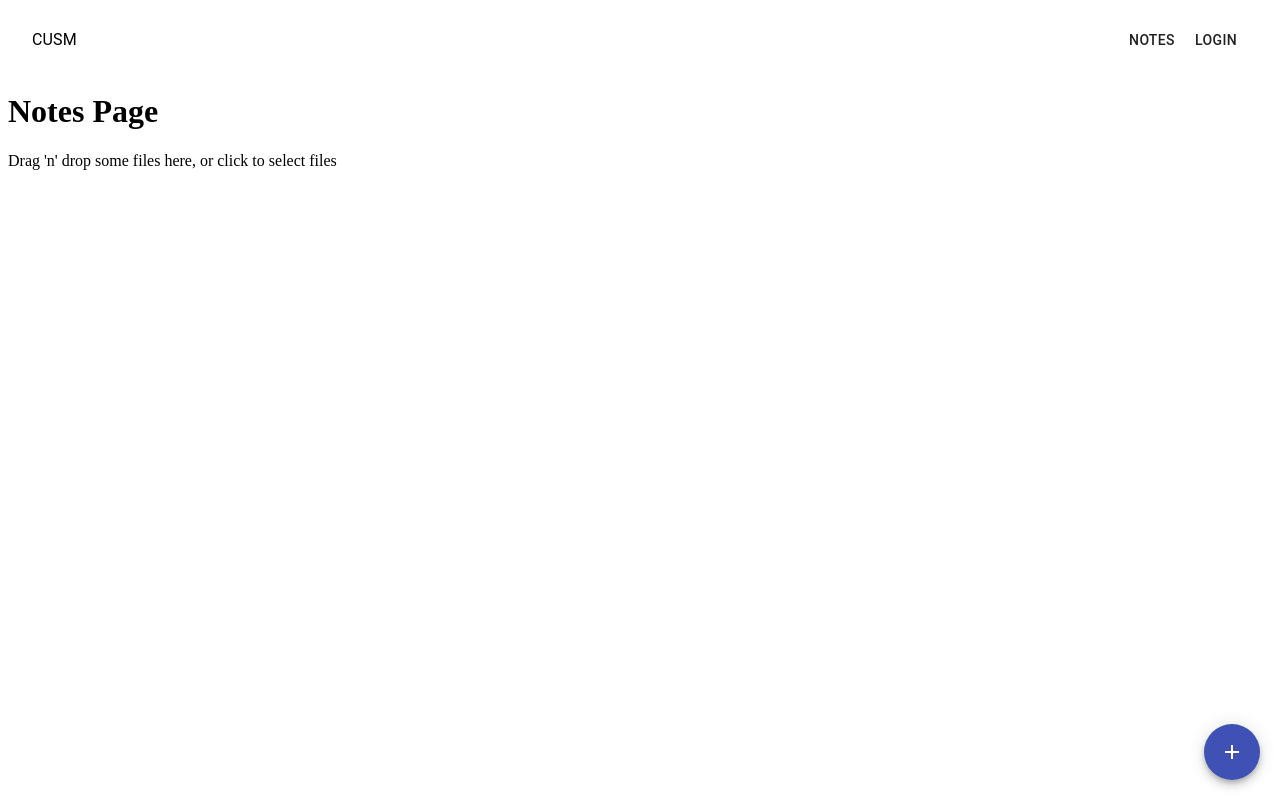
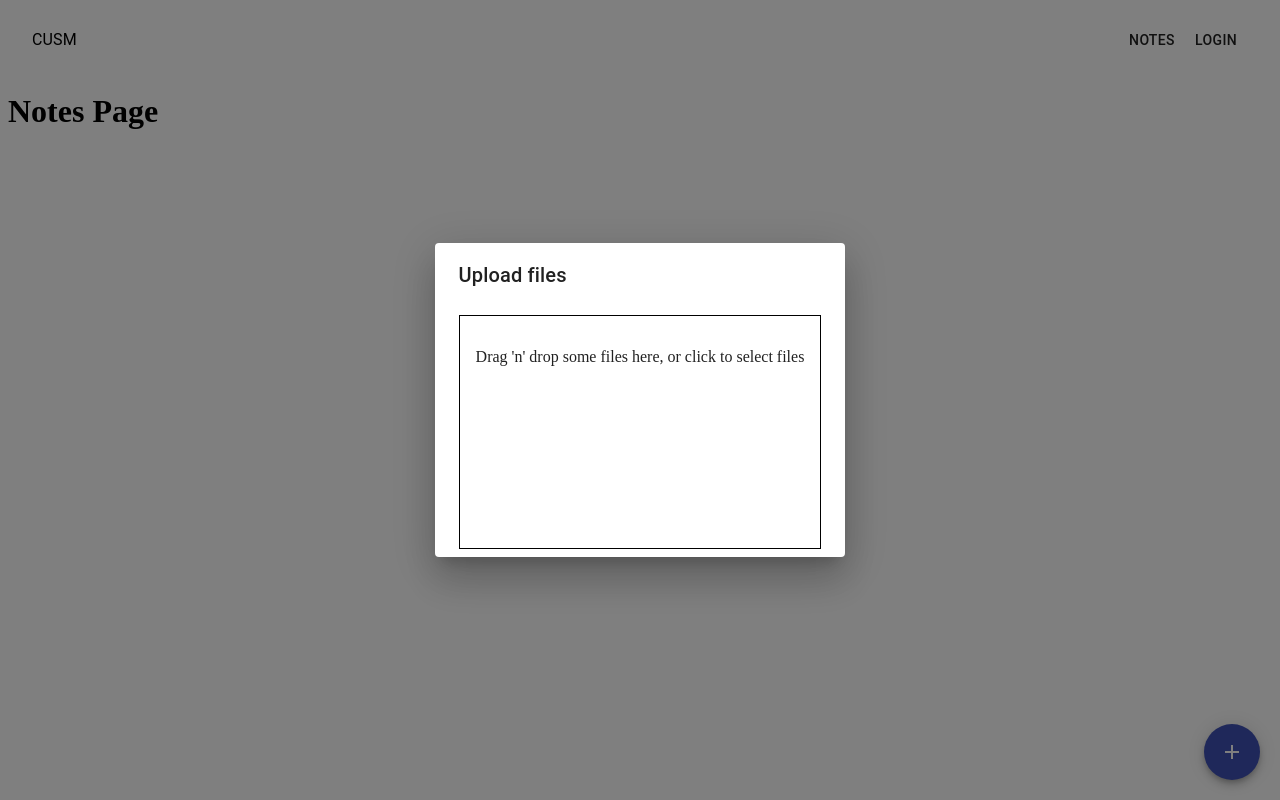
Before and after one commit to cusm-tech/Frontend-react, a React (Create React App) app: page /notes in a window 1280 px wide. Both pictures are taken after a click on the button "Upload Files". Built offline with nearby package versions, Linux system fonts and the light colour scheme.

Commit message:
designing

```diff
--- a/src/components/buttons/fileupload.button.jsx
+++ b/src/components/buttons/fileupload.button.jsx
@@ -27,7 +27,10 @@ const FileUploadButton = props => {
     return (
         <div className={classes.root}>
             <Tooltip title="Upload Files">
-                <Fab color="primary">
+                <Fab
+                color="primary"
+                onClick={props.handle}
+                >
                     <Add fontSize="22" />
                 </Fab>
 
--- a/src/pages/notes.jsx
+++ b/src/pages/notes.jsx
@@ -1,10 +1,27 @@
-import React, { useCallback, useRef } from 'react'
+import React, { useCallback, useState } from 'react'
 import { useDropzone } from 'react-dropzone'
+
+import {
+    makeStyles,
+    Dialog,
+    DialogTitle,
+    DialogContent,
+    Box
+} from '@material-ui/core'
 
 // custom components
 import UploadButton from '../components/buttons/fileupload.button'
 
+const useStyle = makeStyles(theme => ({
+    dialog: {
+        padding: theme.spacing(2),
+        height: '200px',
+        border: '1px solid black'
+    }
+}))
+
 const Notes = props => {
+    const classes = useStyle()
 
     const onDrop = useCallback(acceptedFiles => {
         // Do something with the files
@@ -12,11 +29,27 @@ const Notes = props => {
     }, [])
     const { getRootProps, getInputProps, isDragActive } = useDropzone({ onDrop })
 
+    const [dialog, setDialog] = useState(false)
+
+    const closeDialog = () => {
+        setDialog(false)
+    }
+
+    const openDialog = () => {
+        setDialog(true)
+    }
+
 
     return (
-        <div >
-            <h1>Notes Page</h1>
-            <div {...getRootProps()}>
+        <div>
+            <Dialog
+                open={dialog}
+                onClose={closeDialog}
+            >
+                <DialogTitle>Upload files</DialogTitle>
+                <DialogContent>
+                    <Box >
+                        <div {...getRootProps()} className={classes.dialog}>
                             <input {...getInputProps()} />
                             {
                                 isDragActive ?
@@ -25,9 +58,14 @@ const Notes = props => {
                             }
 
                         </div>
+                    </Box>
+                </DialogContent>
 
+            </Dialog>
 
-            <UploadButton />
+            <h1>Notes Page</h1>
+
+            <UploadButton handle={openDialog} />
 
         </div>
     )
```
Lines whose indentation alone changed are shown as unchanged.
